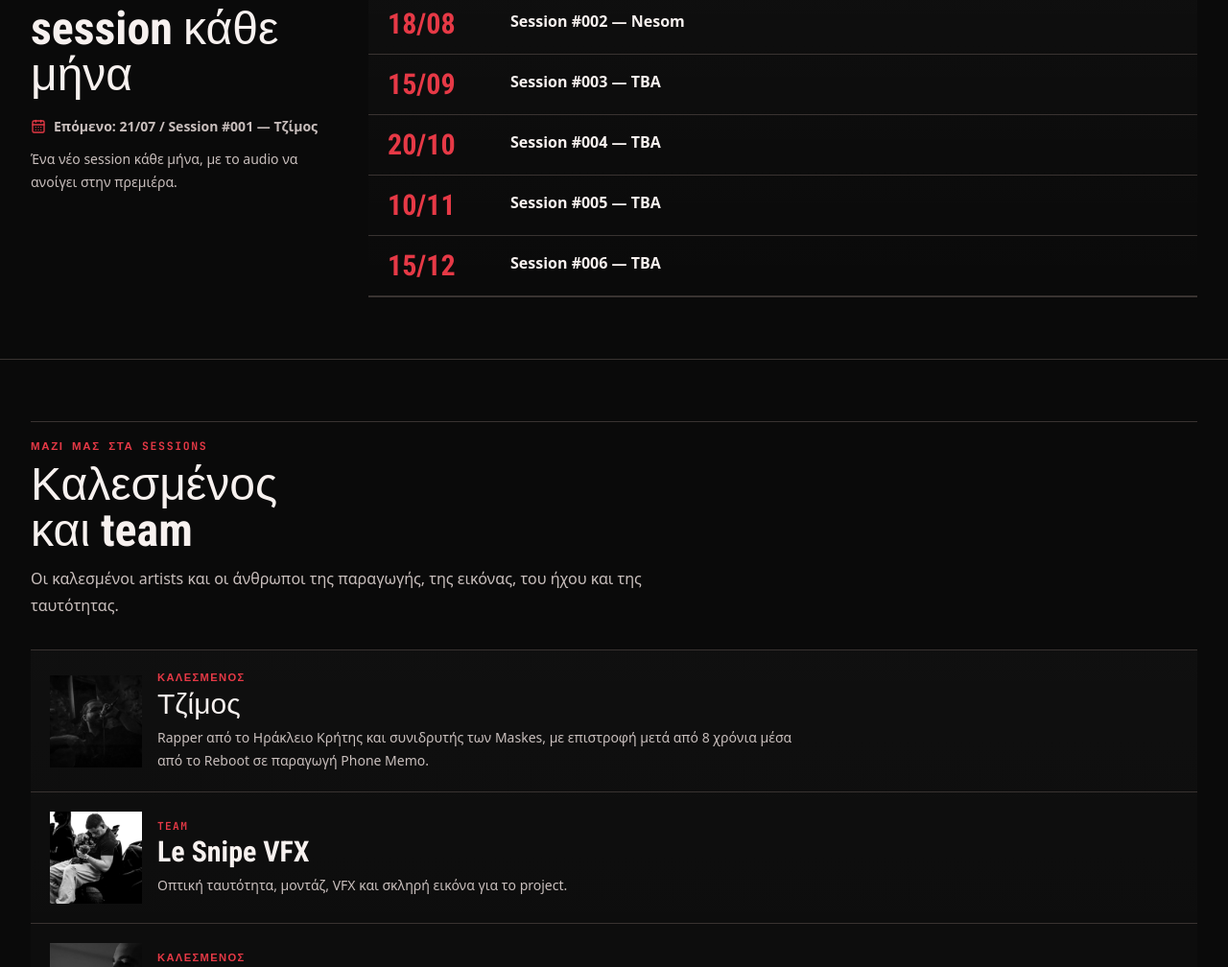
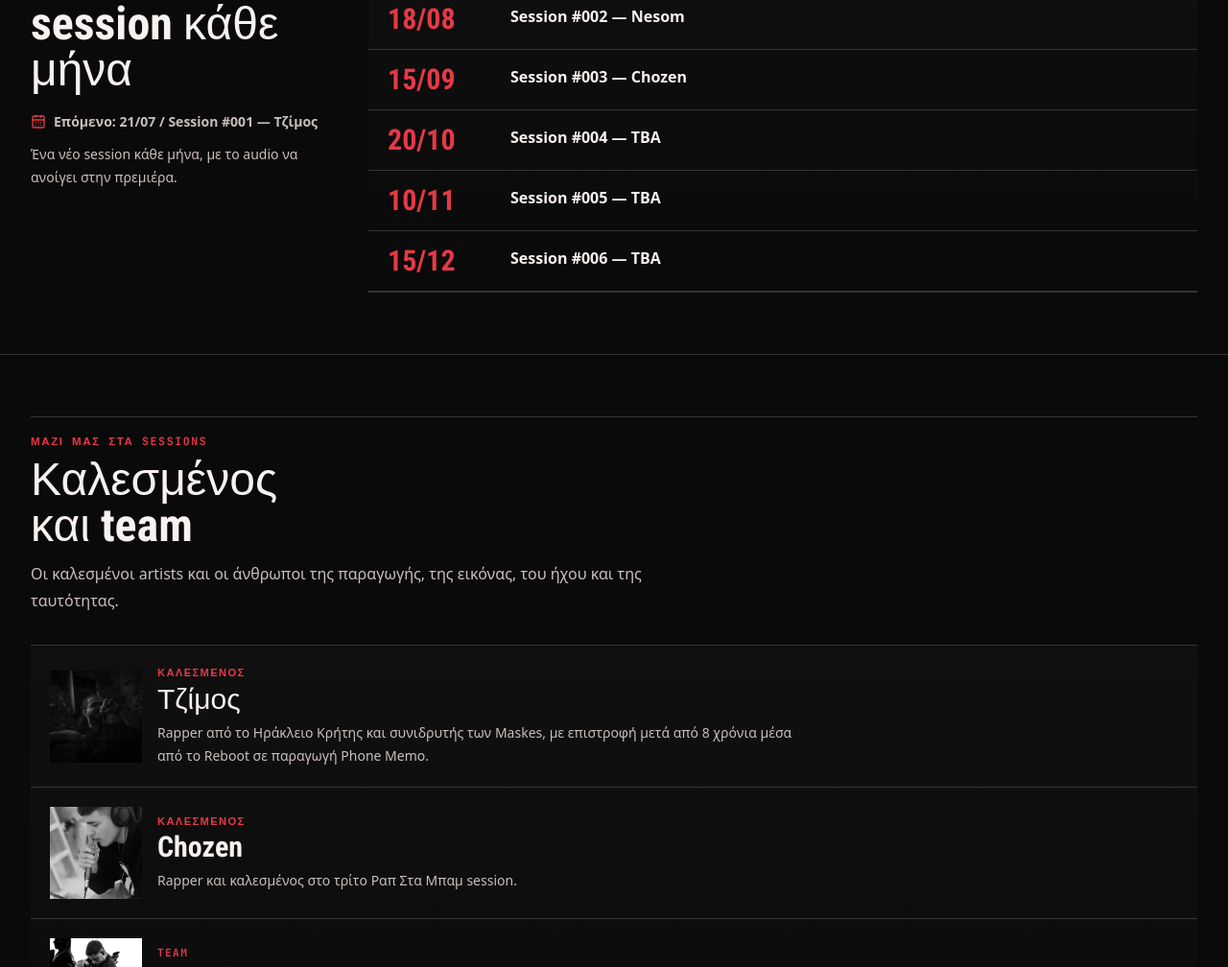
Before and after one commit to kawaii-kitsune/rap-sta-bam, a Next.js app: page / in a window 1280 px wide. Shown: the part 2560-3568 px from the top of the page at 96% size. Built offline with nearby package versions, Linux system fonts and the light colour scheme; no server answers.

Commit message:
Add Chozen as next episode

```diff
--- a/src/app/artists/[slug]/page.tsx
+++ b/src/app/artists/[slug]/page.tsx
@@ -48,7 +48,8 @@ export default async function ArtistPage({ params }: Props) {
     { platform: "instagram", label: "Instagram", url: artist.instagramUrl ?? "" },
     { platform: "tiktok", label: "TikTok", url: artist.tiktokUrl ?? "" },
     { platform: "spotify", label: "Spotify", url: artist.spotifyUrl ?? "" },
-    { platform: "youtube", label: "YouTube", url: artist.youtubeUrl ?? "" }
+    { platform: "youtube", label: "YouTube", url: artist.youtubeUrl ?? "" },
+    { platform: "twitch", label: "Twitch", url: artist.twitchUrl ?? "" }
   ];
 
   return (
--- a/src/app/episodes/[slug]/page.tsx
+++ b/src/app/episodes/[slug]/page.tsx
@@ -63,7 +63,8 @@ export default async function EpisodePage({ params }: Props) {
     { platform: "youtube", label: "YouTube", url: episode.youtubeUrl ?? "" },
     { platform: "spotify", label: "Spotify", url: episode.spotifyUrl ?? "" },
     { platform: "tiktok", label: "TikTok", url: episode.tiktokUrl ?? "" },
-    { platform: "instagram", label: "Instagram", url: episode.instagramUrl ?? "" }
+    { platform: "instagram", label: "Instagram", url: episode.instagramUrl ?? "" },
+    { platform: "twitch", label: "Twitch", url: episode.twitchUrl ?? "" }
   ];
 
   return (
@@ -89,11 +90,11 @@ export default async function EpisodePage({ params }: Props) {
                 <div className="border-y border-[var(--line)] px-4 py-5 sm:px-5 sm:py-6">
                   <p className="text-xs font-black uppercase tracking-[0.18em] text-[var(--accent)]">Κλειδωμένο μέχρι την πρεμιέρα</p>
                   <h2 className="display-font mt-3 text-4xl leading-none">Το επεισόδιο ανοίγει στις {formatGreekDate(episode.publishedAt)}</h2>
-                  <p className="mt-4 leading-7 text-[var(--muted)]">Μέχρι τότε μένει διαθέσιμο μόνο το teaser. Στην πρεμιέρα ανοίγουν όλα τα βασικά κομμάτια του επεισοδίου.</p>
+                  <p className="mt-4 leading-7 text-[var(--muted)]">Μέχρι τότε μένει διαθέσιμο μόνο το preview. Στην πρεμιέρα ανοίγουν τα διαθέσιμα κομμάτια του επεισοδίου.</p>
                   <div className="mt-5 grid gap-2 sm:grid-cols-2">
-                    <UnlockItem icon={<PlaySquare className="h-4 w-4" />} label="Full YouTube episode" />
-                    <UnlockItem icon={<Headphones className="h-4 w-4" />} label="Audio player" />
-                    <UnlockItem icon={<Captions className="h-4 w-4" />} label={episode.audio?.captions ? "Captions / listen page" : "Listen page"} />
+                    <UnlockItem icon={<PlaySquare className="h-4 w-4" />} label={episode.youtubeVideoId ? "Full YouTube episode" : "Video link"} />
+                    {episode.audio ? <UnlockItem icon={<Headphones className="h-4 w-4" />} label="Audio player" /> : null}
+                    {episode.audio ? <UnlockItem icon={<Captions className="h-4 w-4" />} label={episode.audio.captions ? "Captions / listen page" : "Listen page"} /> : null}
                     <UnlockItem icon={<CalendarClock className="h-4 w-4" />} label={`Πρεμιέρα ${formatGreekDate(episode.publishedAt)}`} />
                   </div>
                 </div>
--- a/src/components/ArtistCard.tsx
+++ b/src/components/ArtistCard.tsx
@@ -10,7 +10,8 @@ function artistSocials(artist: Artist): SocialLink[] {
     { platform: "instagram", label: `${artist.name} Instagram`, url: artist.instagramUrl ?? "" },
     { platform: "tiktok", label: `${artist.name} TikTok`, url: artist.tiktokUrl ?? "" },
     { platform: "spotify", label: `${artist.name} Spotify`, url: artist.spotifyUrl ?? "" },
-    { platform: "youtube", label: `${artist.name} YouTube`, url: artist.youtubeUrl ?? "" }
+    { platform: "youtube", label: `${artist.name} YouTube`, url: artist.youtubeUrl ?? "" },
+    { platform: "twitch", label: `${artist.name} Twitch`, url: artist.twitchUrl ?? "" }
   ];
 }
 
--- a/src/components/SocialLinks.tsx
+++ b/src/components/SocialLinks.tsx
@@ -9,6 +9,7 @@ const icons: Record<SocialPlatform, React.ComponentType<IconProps>> = {
   tiktok: TikTokIcon,
   instagram: InstagramIcon,
   spotify: SpotifyIcon,
+  twitch: TwitchIcon,
   website: ExternalLink
 };
 
@@ -76,6 +77,14 @@ function SpotifyIcon({ className }: IconProps) {
   );
 }
 
+function TwitchIcon({ className }: IconProps) {
+  return (
+    <svg viewBox="0 0 24 24" fill="currentColor" className={className} aria-hidden="true">
+      <path d="M5.2 3 3.8 6.8v13h4.5V22h2.5l2.3-2.2h3.5L21 15.4V3H5.2Zm14 11.6-2.5 2.5h-4l-2.2 2.2v-2.2H6.8V4.8h12.4v9.8Zm-3-6.3v4.4h-1.8V8.3h1.8Zm-4.8 0v4.4H9.6V8.3h1.8Z" />
+    </svg>
+  );
+}
+
 function TikTokIcon({ className }: IconProps) {
   return (
     <svg viewBox="0 0 24 24" fill="currentColor" className={className} aria-hidden="true">
--- a/src/config/site.ts
+++ b/src/config/site.ts
@@ -37,7 +37,7 @@ export const siteConfig = {
 export const releaseSchedule = [
   { date: "2026-07-21", label: "21/07", title: "Session #001 — Τζίμος" },
   { date: "2026-08-18", label: "18/08", title: "Session #002 — Nesom" },
-  { date: "2026-09-15", label: "15/09", title: "Session #003 — TBA" },
+  { date: "2026-09-15", label: "15/09", title: "Session #003 — Chozen" },
   { date: "2026-10-20", label: "20/10", title: "Session #004 — TBA" },
   { date: "2026-11-10", label: "10/11", title: "Session #005 — TBA" },
   { date: "2026-12-15", label: "15/12", title: "Session #006 — TBA" }
--- a/src/content/artists.json
+++ b/src/content/artists.json
@@ -80,5 +80,23 @@
     "kind": "guest",
     "youtubeUrl": "https://www.youtube.com/channel/UC9Msvv88aaIBxHGGoz-MDVg",
     "tiktokUrl": "https://www.tiktok.com/@nesomnineseven"
+  },
+  {
+    "slug": "chozen",
+    "name": "Chozen",
+    "image": "/assets/artists/chozen.png",
+    "location": "Καλεσμένος artist",
+    "shortBio": "Rapper και καλεσμένος στο τρίτο Ραπ Στα Μπαμ session.",
+    "bio": [
+      "Ο Chozen είναι ο τρίτος καλεσμένος του Ραπ Στα Μπαμ.",
+      "Στο session μπαίνει στη διαδικασία χωρίς έτοιμο κομμάτι, με το beat, το γράψιμο και το recording να χτίζονται μπροστά στην κάμερα.",
+      "Περισσότερα στοιχεία για το επεισόδιο θα προστεθούν όσο πλησιάζει η πρεμιέρα."
+    ],
+    "instagramUrl": "https://www.instagram.com/chozencho/",
+    "spotifyUrl": "https://open.spotify.com/artist/2JMhsG9u413Y6PYgCMzUnr",
+    "youtubeUrl": "https://www.youtube.com/channel/UCSIZuXRWzp-1NbfSDrhKe9Q",
+    "twitchUrl": "https://www.twitch.tv/freestylepodcast",
+    "featured": true,
+    "kind": "guest"
   }
 ]
--- a/src/content/episodes.json
+++ b/src/content/episodes.json
@@ -169,7 +169,7 @@
     ],
     "publishedAt": "2026-08-18",
     "thumbnail": "/assets/episodes/002-nesom/thumbnail.png",
-    "status": "upcoming",
+    "status": "published",
     "youtubeVideoId": "dJjsfeIUEs4",
     "youtubeUrl": "https://youtu.be/dJjsfeIUEs4",
     "instagramUrl": "https://www.instagram.com/nesomnineseven/",
@@ -285,5 +285,67 @@
     "teaserVideo": "/assets/promo/episode-002-trailer.mp4",
     "teaserPoster": "/assets/episodes/002-nesom/thumbnail.png",
     "tiktokUrl": "https://www.tiktok.com/@nesomnineseven"
+  },
+  {
+    "slug": "003-chozen",
+    "number": 3,
+    "title": "Ραπ Στα Μπαμ #003 — Chozen",
+    "artistSlug": "chozen",
+    "artistName": "Chozen",
+    "excerpt": "Στο τρίτο επεισόδιο έχουμε μαζί μας τον Chozen. Ένα ακόμη session χωρίς έτοιμο κομμάτι, με beat, γράψιμο και recording να χτίζονται μέσα στο ίδιο δωμάτιο.",
+    "description": [
+      "Στο Ραπ Στα Μπαμ, ένας rapper έρχεται στο στούντιο χωρίς έτοιμο κομμάτι.",
+      "Στο τρίτο επεισόδιο έχουμε μαζί μας τον Chozen και κρατάμε τη διαδικασία όπως συμβαίνει: ιδέες, beat, στίχοι, δοκιμές και λάθη μέχρι να φτάσουμε στο τελικό αποτέλεσμα.",
+      "Περισσότερες λεπτομέρειες και video θα προστεθούν όσο πλησιάζει η πρεμιέρα."
+    ],
+    "publishedAt": "2026-09-15",
+    "thumbnail": "/assets/episodes/003-chozen/thumbnail.png",
+    "status": "upcoming",
+    "instagramUrl": "https://www.instagram.com/chozencho/",
+    "spotifyUrl": "https://open.spotify.com/artist/2JMhsG9u413Y6PYgCMzUnr",
+    "youtubeUrl": "https://www.youtube.com/channel/UCSIZuXRWzp-1NbfSDrhKe9Q",
+    "twitchUrl": "https://www.twitch.tv/freestylepodcast",
+    "gallery": [
+      "/assets/episodes/003-chozen/thumbnail.png"
+    ],
+    "gear": [
+      "Logic Pro",
+      "Akai MPC Key37",
+      "Shure Beta 58A",
+      "ESI Neva Duo",
+      "Sennheiser HD-200 Pro"
+    ],
+    "credits": [
+      {
+        "role": "Rap / Session",
+        "name": "Chozen",
+        "url": "https://www.instagram.com/chozencho/",
+        "artistSlug": "chozen"
+      },
+      {
+        "role": "Μουσική / Παραγωγή / Παρουσίαση",
+        "name": "Phone Memo",
+        "url": "https://open.spotify.com/artist/2KroWFsi3xsAX5snSQyXqc",
+        "artistSlug": "phone-memo"
+      }
+    ],
+    "featured": true,
+    "sessionFacts": [
+      {
+        "label": "Format",
+        "value": "Ένα session / μία μέρα",
+        "note": "Beat, writing, recording και performance μέσα στην ίδια διαδικασία."
+      },
+      {
+        "label": "Καλεσμένος",
+        "value": "Chozen",
+        "note": "Ο τρίτος καλεσμένος artist του Ραπ Στα Μπαμ."
+      },
+      {
+        "label": "Release",
+        "value": "15/09/2026",
+        "note": "Πρεμιέρα του τρίτου επεισοδίου."
+      }
+    ]
   }
 ]
--- a/src/types/content.ts
+++ b/src/types/content.ts
@@ -1,4 +1,4 @@
-export type SocialPlatform = "youtube" | "tiktok" | "instagram" | "spotify" | "website";
+export type SocialPlatform = "youtube" | "tiktok" | "instagram" | "spotify" | "twitch" | "website";
 
 export type SocialLink = {
   platform: SocialPlatform;
@@ -34,6 +34,7 @@ export type Episode = {
   youtubeUrl?: string;
   instagramUrl?: string;
   tiktokUrl?: string;
+  twitchUrl?: string;
   shortClips?: {
     title: string;
     url: string;
@@ -78,6 +79,7 @@ export type Artist = {
   tiktokUrl?: string;
   spotifyUrl?: string;
   youtubeUrl?: string;
+  twitchUrl?: string;
   featured?: boolean;
 };
 
```
Also changed, not shown: src/components/PromoTeaser.tsx (+14 -4 lines), public/assets/artists/chozen.png (added), public/assets/episodes/003-chozen/thumbnail.png (added).
